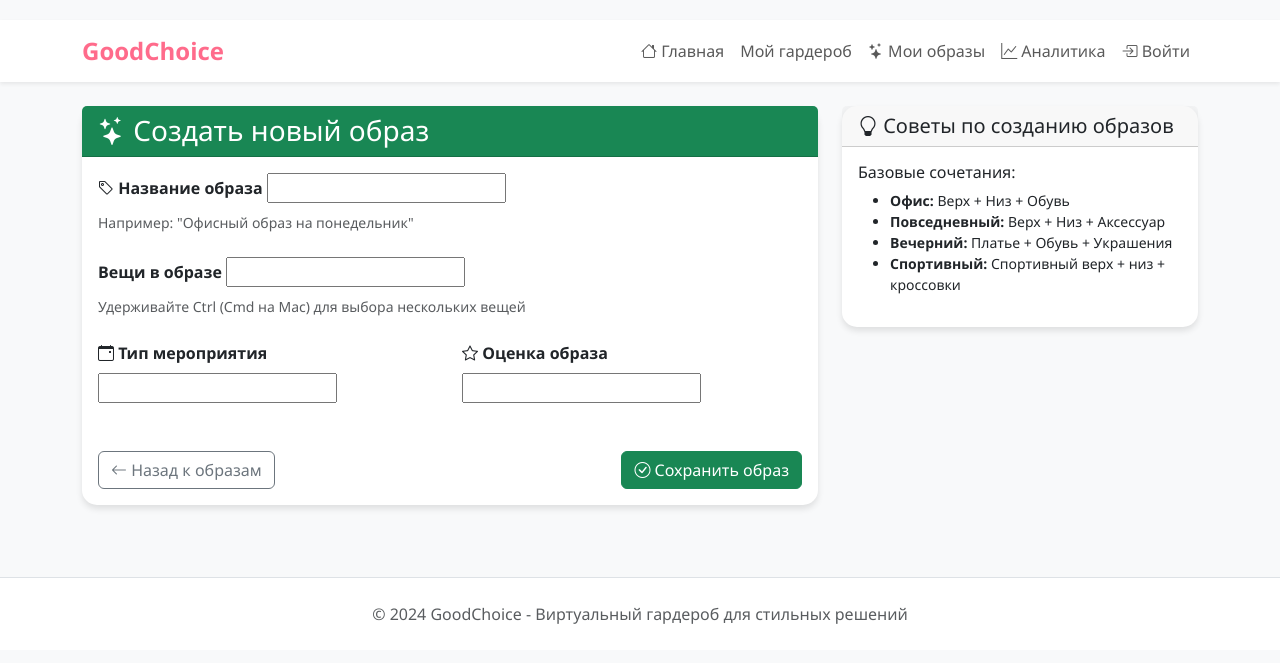
After one commit to ksu-ha/GoodChoice, a Django app: template wardrobe/templates/wardrobe/create_outfit.html in a window 1280 px wide. The commit adds this page. Shown: the top 663 px of the page. Run offline with Django 4.2, Linux system fonts and the light colour scheme; the template is opened without the code that fills it, so the values that code supplies are empty, except form fields; tables that the repository leaves empty hold one stand-in row (values such as "Sample post"); form fields are guessed from the names that the template uses.

Commit message:
Add detailed templates with JavaScript validation and interactivity

```diff
--- /dev/null
+++ b/wardrobe/templates/wardrobe/create_outfit.html
@@ -0,0 +1,102 @@
+{% extends 'wardrobe/base.html' %}
+
+{% block title %}Создать образ - GoodChoice{% endblock %}
+
+{% block content %}
+<div class="row">
+    <div class="col-lg-8">
+        <div class="card mb-4">
+            <div class="card-header bg-success text-white">
+                <h3 class="mb-0"><i class="bi bi-stars"></i> Создать новый образ</h3>
+            </div>
+
+            <div class="card-body">
+                <form method="post" id="outfitForm">
+                    {% csrf_token %}
+
+                    <div class="mb-4">
+                        <label for="{{ form.name.id_for_label }}" class="form-label fw-bold">
+                            <i class="bi bi-tag"></i> Название образа
+                        </label>
+                        {{ form.name }}
+                        <div class="form-text">Например: "Офисный образ на понедельник"</div>
+                    </div>
+
+                    <div class="mb-4">
+                        <label for="{{ form.items.id_for_label }}" class="form-label fw-bold">
+                            <i class="bi bi-closet"></i> Вещи в образе
+                        </label>
+                        {{ form.items }}
+                        <div class="form-text">Удерживайте Ctrl (Cmd на Mac) для выбора нескольких вещей</div>
+                    </div>
+
+                    <div class="row">
+                        <div class="col-md-6 mb-4">
+                            <label for="{{ form.occasion.id_for_label }}" class="form-label fw-bold">
+                                <i class="bi bi-calendar-event"></i> Тип мероприятия
+                            </label>
+                            {{ form.occasion }}
+                        </div>
+
+                        <div class="col-md-6 mb-4">
+                            <label for="{{ form.rating.id_for_label }}" class="form-label fw-bold">
+                                <i class="bi bi-star"></i> Оценка образа
+                            </label>
+                            {{ form.rating }}
+                        </div>
+                    </div>
+
+                    <div class="d-flex justify-content-between mt-4">
+                        <a href="{% url 'wardrobe:outfit_list' %}" class="btn btn-outline-secondary">
+                            <i class="bi bi-arrow-left"></i> Назад к образам
+                        </a>
+                        <button type="submit" class="btn btn-success">
+                            <i class="bi bi-check-circle"></i> Сохранить образ
+                        </button>
+                    </div>
+                </form>
+            </div>
+        </div>
+    </div>
+
+    <div class="col-lg-4">
+        <div class="card mb-4">
+            <div class="card-header">
+                <h5 class="mb-0"><i class="bi bi-lightbulb"></i> Советы по созданию образов</h5>
+            </div>
+            <div class="card-body">
+                <h6>Базовые сочетания:</h6>
+                <ul class="small mb-3">
+                    <li><strong>Офис:</strong> Верх + Низ + Обувь</li>
+                    <li><strong>Повседневный:</strong> Верх + Низ + Аксессуар</li>
+                    <li><strong>Вечерний:</strong> Платье + Обувь + Украшения</li>
+                    <li><strong>Спортивный:</strong> Спортивный верх + низ + кроссовки</li>
+                </ul>
+            </div>
+        </div>
+    </div>
+</div>
+{% endblock %}
+
+{% block extra_js %}
+<script>
+    document.getElementById('outfitForm').addEventListener('submit', function(e) {
+        const nameField = document.getElementById('{{ form.name.id_for_label }}');
+        const itemsField = document.getElementById('{{ form.items.id_for_label }}');
+
+        if (nameField.value.trim().length < 2) {
+            e.preventDefault();
+            alert('Название образа должно содержать хотя бы 2 символа');
+            nameField.focus();
+            return;
+        }
+
+        if (itemsField.selectedOptions.length === 0) {
+            e.preventDefault();
+            alert('Выберите хотя бы одну вещь для образа');
+            itemsField.focus();
+            return;
+        }
+    });
+</script>
+{% endblock %}
```
Also changed, not shown: wardrobe/templates/wardrobe/add_item.html (+17 -1 lines).
